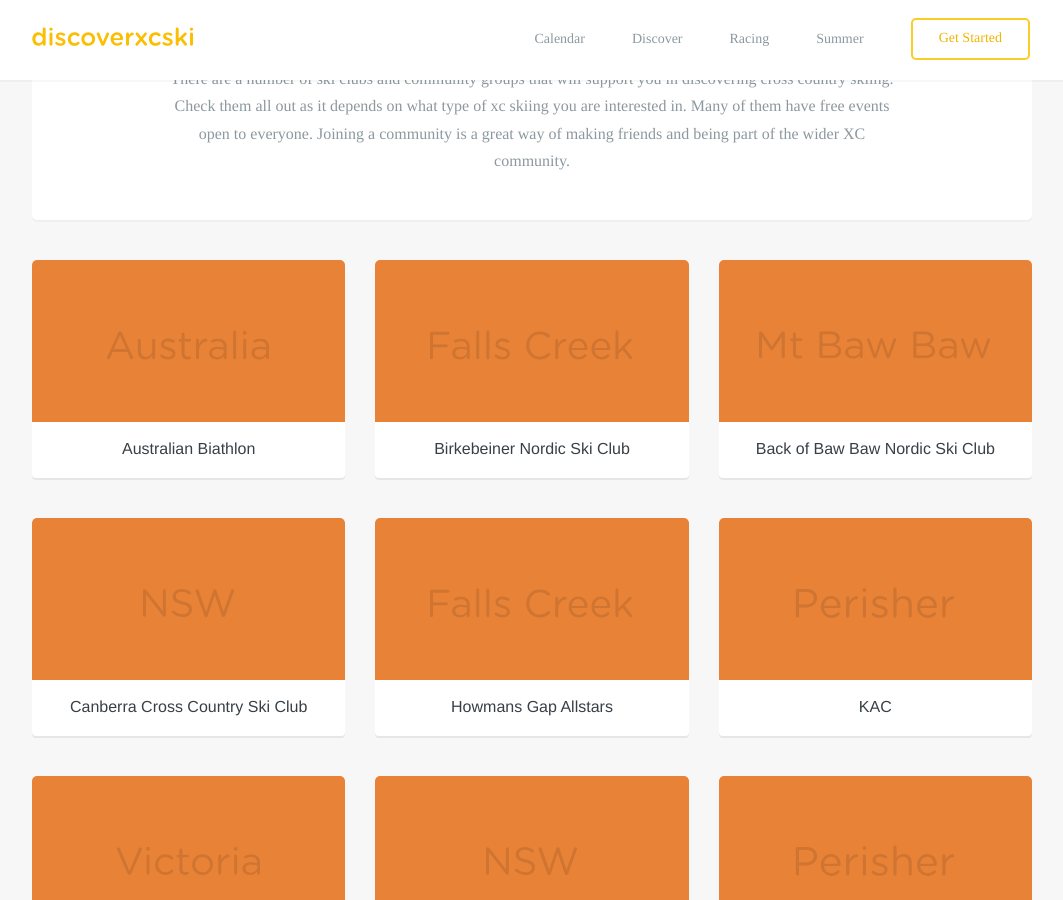
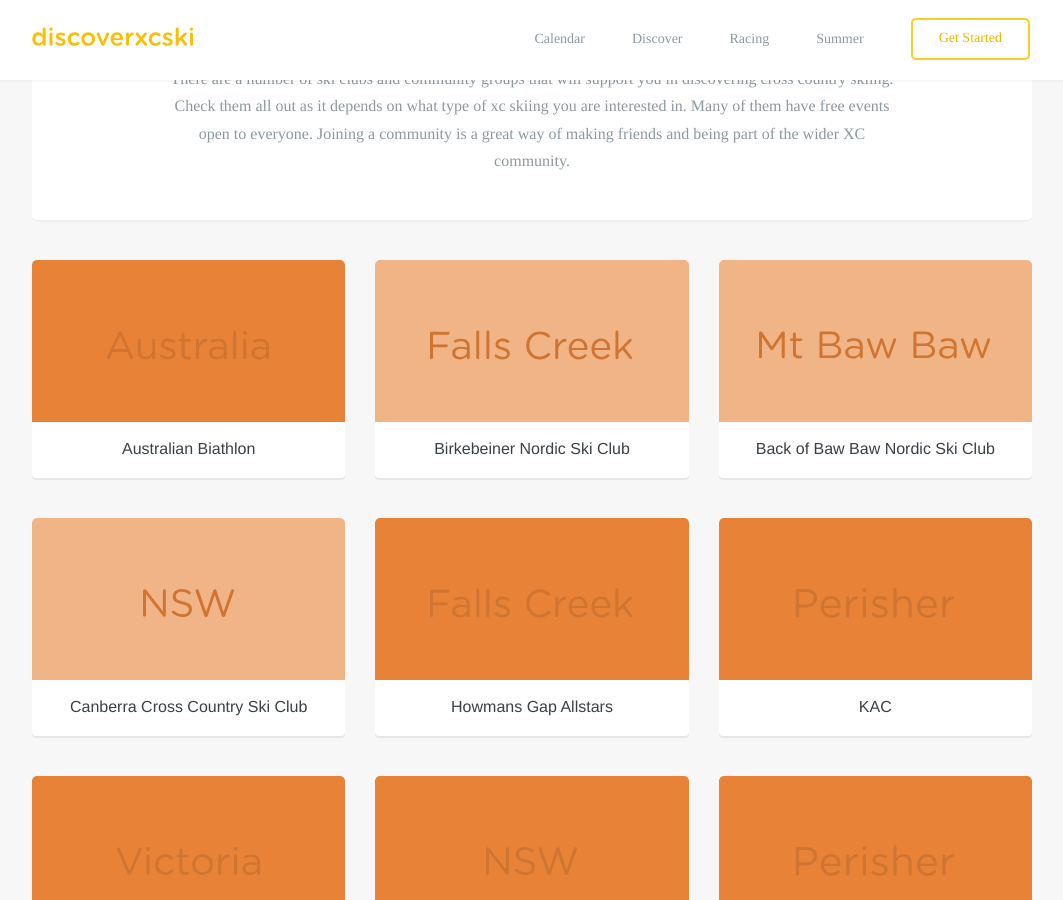
Before and after one commit to robcatto/robcatto.github.io, a Jekyll site: the page built from get-started/join-a-club/index.html, in a window 1280 px wide and 900 px high, scrolled down 309 px. Shown: the whole window, without its empty margins (108-1171 px from the left). Built offline with Jekyll 4.4.1, drawn with Linux system fonts in a browser that asks for light colours; some web fonts are replaced; Markdown is read by kramdown in place of the engine named in the settings.

Commit message:
Update index.html

```diff
--- a/get-started/join-a-club/index.html
+++ b/get-started/join-a-club/index.html
@@ -75,7 +75,7 @@ layout: default
 
                         <div class="column three topic-filter">
                             <a href="http://birkebeiner.org.au" target="_blank">
-                                    <div class="topic-filter-cover" style="   background: #E78237;
+                                    <div class="topic-filter-cover" style="   background: #F0B487;
     height: 162px;
     /* margin-top: 40px; */
     background-size: cover;
@@ -104,7 +104,7 @@ layout: default
 
                          <div class="column three topic-filter">
                             <a href="https://www.facebook.com/teamgwinear" target="_blank">
-                                    <div class="topic-filter-cover" style="   background: #E78237;
+                                    <div class="topic-filter-cover" style="   background: #F0B487;
     height: 162px;
     /* margin-top: 40px; */
     background-size: cover;
@@ -136,7 +136,7 @@ layout: default
 
                          <div class="column three topic-filter">
                             <a href="http://www.cccsc.asn.au/CCCSC/Home.html" target="_blank">
-                                    <div class="topic-filter-cover" style="   background: #E78237;
+                                    <div class="topic-filter-cover" style="   background: #F0B487;
     height: 162px;
     /* margin-top: 40px; */
     background-size: cover;
```
